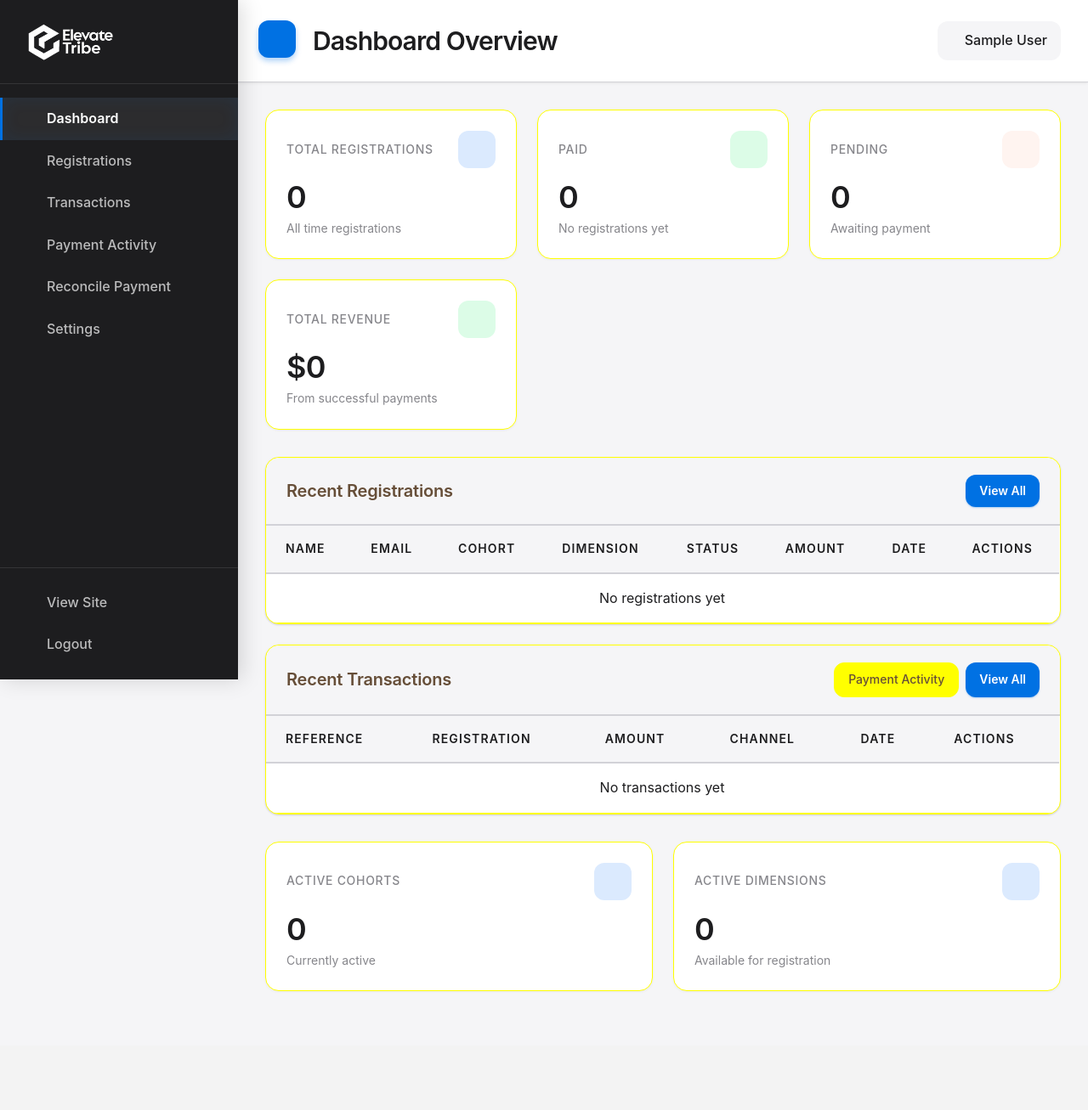
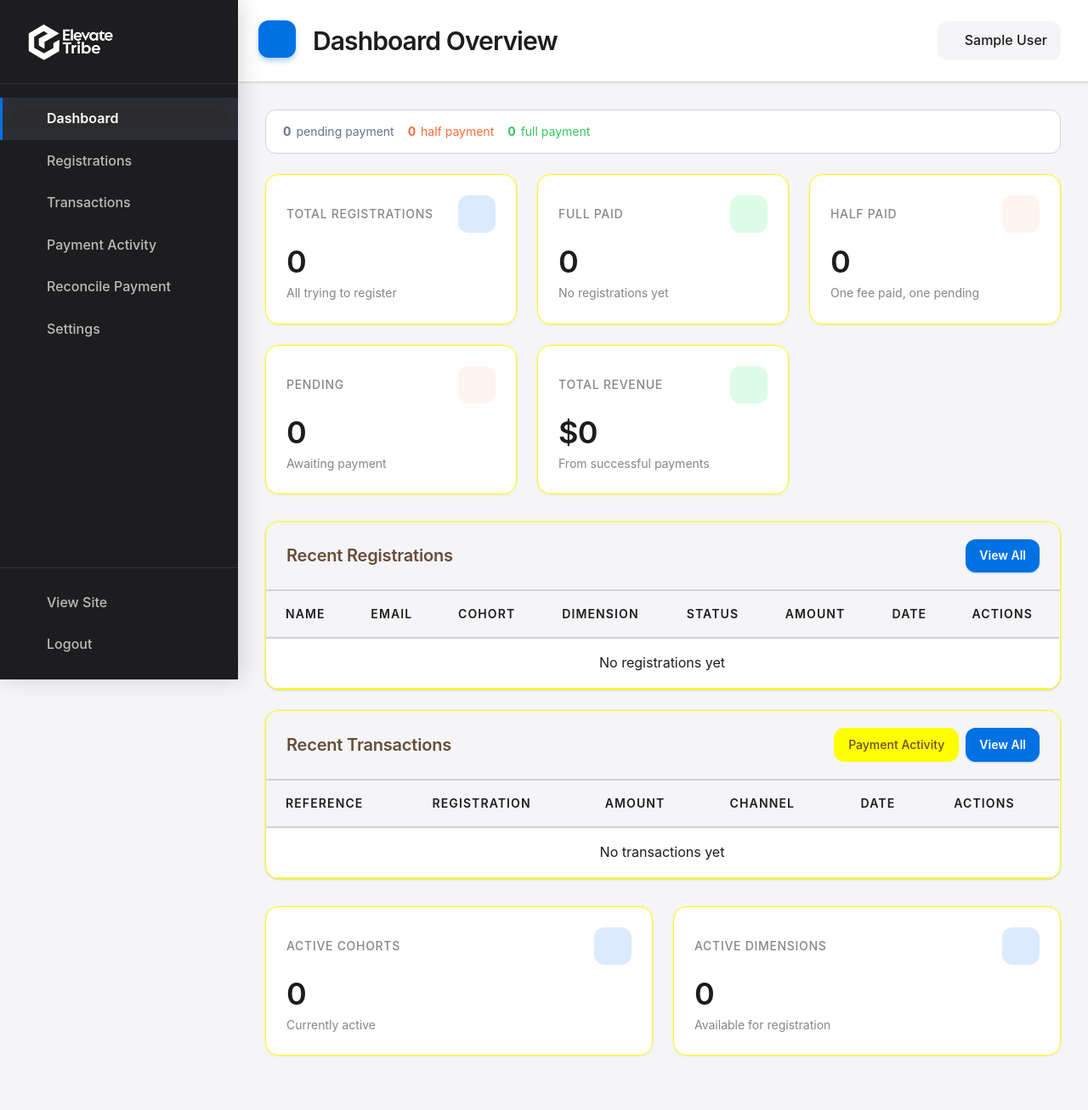
Before and after one commit to josueadimado/elevate_registration, a Django app: page /admin-panel/dashboard/ in a window 1280 px wide. Shown: the whole page at 85% size. Before the commit the page ends 1167 px from the top, so only its background shows below. Run offline with Django 4.2, Linux system fonts and the light colour scheme; the visitor is signed in with stand-in values (Sample User, id 1); data that the repository does not hold is empty; some libraries are stand-ins or nearby versions.

Commit message:
ASPIR: official Pentagonal Growth Model definitions (Spiritual Excellence, Purpose Discovery, Impactful Leadership, Refined Communication); dashboard payment stats; register list in A-S-P-I-R order

```diff
--- a/registrations/admin_views.py
+++ b/registrations/admin_views.py
@@ -68,61 +68,63 @@ def admin_logout(request):
 @login_required
 def admin_dashboard(request):
     """
-    Custom admin dashboard with overview statistics and management tools.
+    Custom admin dashboard with overview statistics and payment status (full/half/pending).
     """
-    # Calculate statistics
-    total_registrations = Registration.objects.count()
-    paid_registrations = Registration.objects.filter(status='PAID').count()
-    pending_registrations = Registration.objects.filter(status='PENDING').count()
-    failed_registrations = Registration.objects.filter(status='FAILED').count()
+    if not request.user.is_staff:
+        messages.error(request, 'You do not have permission to access this page.')
+        return redirect('admin_login')
+
+    base = Registration.objects.all()
+    total_registrations = base.count()
+    # Payment status by fees paid (aligned with registrations list)
+    full_paid_count = base.filter(registration_fee_paid=True, course_fee_paid=True).count()
+    half_paid_count = base.filter(
+        Q(registration_fee_paid=True, course_fee_paid=False) |
+        Q(registration_fee_paid=False, course_fee_paid=True)
+    ).count()
+    pending_count = base.filter(registration_fee_paid=False, course_fee_paid=False).count()
+    failed_registrations = base.filter(status='FAILED').count()
 
     # Revenue statistics
     total_revenue = Transaction.objects.aggregate(
         total=Sum('amount')
     )['total'] or 0
 
-    # Recent registrations (last 7 days)
+    # Recent registrations (last 7 days) with payment status
     seven_days_ago = timezone.now() - timedelta(days=7)
-    recent_registrations = Registration.objects.filter(
+    recent_registrations = Registration.objects.select_related(
+        'cohort', 'dimension'
+    ).filter(
         created_at__gte=seven_days_ago
     ).order_by('-created_at')[:10]
 
-    # Registrations by status
+    # Registrations by status (for any legacy use)
     registrations_by_status = Registration.objects.values('status').annotate(
         count=Count('id')
     )
-
-    # Registrations by cohort
     registrations_by_cohort = Registration.objects.values(
         'cohort__name'
     ).annotate(
         count=Count('id')
     ).order_by('-count')
-
-    # Registrations by dimension
     registrations_by_dimension = Registration.objects.values(
         'dimension__name'
     ).annotate(
         count=Count('id')
     ).order_by('-count')
 
-    # Recent transactions
     recent_transactions = Transaction.objects.select_related(
         'registration'
     ).order_by('-created_at')[:10]
 
-    # Active cohorts and dimensions
     active_cohorts = Cohort.objects.filter(is_active=True).count()
     active_dimensions = Dimension.objects.filter(is_active=True).count()
 
-    if not request.user.is_staff:
-        messages.error(request, 'You do not have permission to access this page.')
-        return redirect('admin_login')
-
     context = {
         'total_registrations': total_registrations,
-        'paid_registrations': paid_registrations,
-        'pending_registrations': pending_registrations,
+        'full_paid_count': full_paid_count,
+        'half_paid_count': half_paid_count,
+        'pending_count': pending_count,
         'failed_registrations': failed_registrations,
         'total_revenue': total_revenue,
         'recent_registrations': recent_registrations,
--- a/registrations/templates/registrations/admin/dashboard.html
+++ b/registrations/templates/registrations/admin/dashboard.html
@@ -5,6 +5,14 @@
 
 {% block content %}
 <div class="fade-in-up dashboard-page">
+  <!-- Payment status summary bar (same as Registrations page) -->
+  <div class="payment-summary-bar" style="margin-bottom: 24px;">
+    <span class="summary-item summary-pending"><strong>{{ pending_count }}</strong> pending payment</span>
+    <span class="summary-item summary-half"><strong>{{ half_paid_count }}</strong> half payment</span>
+    <span class="summary-item summary-full"><strong>{{ full_paid_count }}</strong> full payment</span>
+    {% if failed_registrations %}<span class="summary-item summary-failed"><strong>{{ failed_registrations }}</strong> failed</span>{% endif %}
+  </div>
+
   <!-- Statistics Cards -->
   <div class="stats-grid">
     <div class="stat-card">
@@ -15,24 +23,35 @@
         </div>
       </div>
       <div class="stat-card-value">{{ total_registrations }}</div>
-      <div class="stat-card-change">All time registrations</div>
+      <div class="stat-card-change">All trying to register</div>
     </div>
 
     <div class="stat-card">
       <div class="stat-card-header">
-        <span class="stat-card-title">Paid</span>
+        <span class="stat-card-title">Full paid</span>
         <div class="stat-card-icon success">
           <iconify-icon icon="lucide:check-circle"></iconify-icon>
         </div>
       </div>
-      <div class="stat-card-value">{{ paid_registrations }}</div>
+      <div class="stat-card-value">{{ full_paid_count }}</div>
       <div class="stat-card-change">
         {% if total_registrations > 0 %}
-          {% widthratio paid_registrations total_registrations 100 %}% completion rate
+          {% widthratio full_paid_count total_registrations 100 %}% completed
         {% else %}
           No registrations yet
         {% endif %}
       </div>
+    </div>
+
+    <div class="stat-card">
+      <div class="stat-card-header">
+        <span class="stat-card-title">Half paid</span>
+        <div class="stat-card-icon warning">
+          <iconify-icon icon="lucide:credit-card"></iconify-icon>
+        </div>
+      </div>
+      <div class="stat-card-value">{{ half_paid_count }}</div>
+      <div class="stat-card-change">One fee paid, one pending</div>
     </div>
 
     <div class="stat-card">
@@ -42,7 +61,7 @@
           <iconify-icon icon="lucide:clock"></iconify-icon>
         </div>
       </div>
-      <div class="stat-card-value">{{ pending_registrations }}</div>
+      <div class="stat-card-value">{{ pending_count }}</div>
       <div class="stat-card-change">Awaiting payment</div>
     </div>
 
@@ -100,12 +119,16 @@
               {% endif %}
             </td>
             <td data-label="Status">
-              {% if registration.status == 'PAID' %}
-                <span class="badge badge-success">Paid</span>
-              {% elif registration.status == 'PENDING' %}
-                <span class="badge badge-warning">Pending</span>
+              {% if registration.status == 'FAILED' %}
+                <span class="badge badge-danger">Failed</span>
+              {% elif registration.registration_fee_paid and registration.course_fee_paid %}
+                <span class="badge badge-success">Full paid</span>
+              {% elif registration.registration_fee_paid %}
+                <span class="badge badge-warning" title="Registration fee paid; course fee pending">Half paid (reg)</span>
+              {% elif registration.course_fee_paid %}
+                <span class="badge badge-warning" title="Course fee paid; registration fee pending">Half paid (course)</span>
               {% else %}
-                <span class="badge badge-danger">Failed</span>
+                <span class="badge badge-pending">Pending</span>
               {% endif %}
             </td>
             <td data-label="Amount" style="font-weight: 600; color: #0071e3;">
@@ -118,6 +141,9 @@
             <td data-label="Date">{{ registration.created_at|date:"M d, Y" }}</td>
             <td>
               <div class="action-buttons">
+                <a href="{% url 'view_registration' registration.id %}" class="action-btn action-btn-view" title="View">
+                  <iconify-icon icon="lucide:eye"></iconify-icon>
+                </a>
                 <a href="{% url 'edit_registration' registration.id %}" class="action-btn action-btn-edit" title="Edit">
                   <iconify-icon icon="lucide:edit"></iconify-icon>
                 </a>
--- a/registrations/templates/registrations/base.html
+++ b/registrations/templates/registrations/base.html
@@ -7,7 +7,7 @@
   <!-- Primary Meta Tags -->
   <title>{% block title %}ASPIR Mentorship Program{% endblock %} | Elevate Tribe Analytics</title>
   <meta name="title" content="{% block meta_title %}ASPIR Mentorship Program - A Journey to Purpose, Excellence & Leadership{% endblock %}" />
-  <meta name="description" content="{% block meta_description %}Join the ASPIR Mentorship Program - A structured journey through five dimensions: Academic Excellence, Spiritual Growth, Purpose Discovery, Impactful Leadership, and Refined Communication. Enroll now for ages 10-22.{% endblock %}" />
+  <meta name="description" content="{% block meta_description %}Join the ASPIR Mentorship Program - A structured journey through five dimensions: Academic Excellence, Spiritual Excellence, Purpose Discovery, Impactful Leadership, and Refined Communication. Enroll now for ages 10-22.{% endblock %}" />
   <meta name="keywords" content="{% block meta_keywords %}mentorship program, youth mentorship, leadership development, academic excellence, spiritual growth, purpose discovery, communication skills, youth education, Nigeria mentorship, Elevate Tribe Analytics{% endblock %}" />
   <meta name="author" content="Elevate Tribe Analytics" />
   <meta name="robots" content="index, follow" />
@@ -18,7 +18,7 @@
   <meta property="og:type" content="website" />
   <meta property="og:url" content="{% block og_url %}https://register.elevatetribelearning.com{% endblock %}" />
   <meta property="og:title" content="{% block og_title %}ASPIR Mentorship Program - Elevate Tribe Analytics{% endblock %}" />
-  <meta property="og:description" content="{% block og_description %}A structured mentorship journey through five dimensions: Academic Excellence, Spiritual Growth, Purpose Discovery, Impactful Leadership, and Refined Communication.{% endblock %}" />
+  <meta property="og:description" content="{% block og_description %}A structured mentorship journey through five dimensions: Academic Excellence, Spiritual Excellence, Purpose Discovery, Impactful Leadership, and Refined Communication.{% endblock %}" />
   <meta property="og:image" content="{% block og_image %}{% load static %}{% static 'images/Elevate-Tribe-Bg-Remover.png' %}{% endblock %}" />
   <meta property="og:site_name" content="ASPIR Mentorship Program" />
   <meta property="og:locale" content="en_US" />
@@ -259,7 +259,7 @@
     "@type": "EducationalOrganization",
     "name": "ASPIR Mentorship Program",
     "alternateName": "ASPIR",
-    "description": "A structured mentorship journey through five dimensions: Academic Excellence, Spiritual Growth, Purpose Discovery, Impactful Leadership, and Refined Communication.",
+    "description": "A structured mentorship journey through five dimensions: Academic Excellence, Spiritual Excellence, Purpose Discovery, Impactful Leadership, and Refined Communication.",
     "url": "https://register.elevatetribelearning.com",
     "logo": "https://register.elevatetribelearning.com{% load static %}{% static 'images/Elevate-Tribe-Bg-Remover.png' %}",
     "sameAs": [
--- a/static/css/admin.css
+++ b/static/css/admin.css
@@ -1096,6 +1096,33 @@ tbody tr:hover {
   display: inline-flex;
   align-items: center;
 }
+
+.badge-pending {
+  background: #f1f5f9 !important;
+  color: #64748b !important;
+  border: 1px solid #e2e8f0 !important;
+  font-weight: 600;
+}
+
+/* Payment summary bar (dashboard + registrations list) */
+.payment-summary-bar {
+  display: flex;
+  flex-wrap: wrap;
+  gap: 16px;
+  align-items: center;
+  padding: 14px 20px;
+  background: #fff;
+  border: 1px solid #d2d2d7;
+  border-radius: 12px;
+  font-size: 14px;
+  color: #1d1d1f;
+}
+.payment-summary-bar .summary-item { white-space: nowrap; }
+.payment-summary-bar .summary-item strong { margin-right: 2px; }
+.payment-summary-bar .summary-pending { color: #64748b; }
+.payment-summary-bar .summary-half { color: #ff6b35; }
+.payment-summary-bar .summary-full { color: #34c759; }
+.payment-summary-bar .summary-failed { color: #ef4444; }
 
 /* Filters */
 .filter-bar {
```
Also changed, not shown: registrations/templates/registrations/home.html (+48 -28 lines), registrations/templates/registrations/register.html (+7 -7 lines), registrations/views.py (+25 -2 lines).
